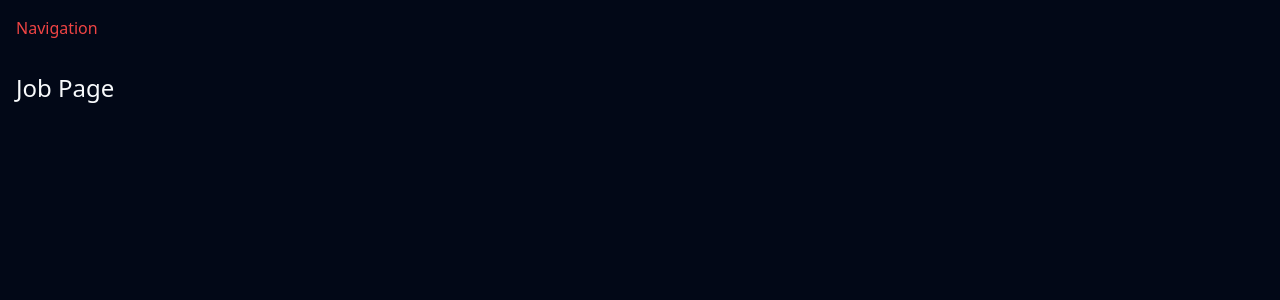
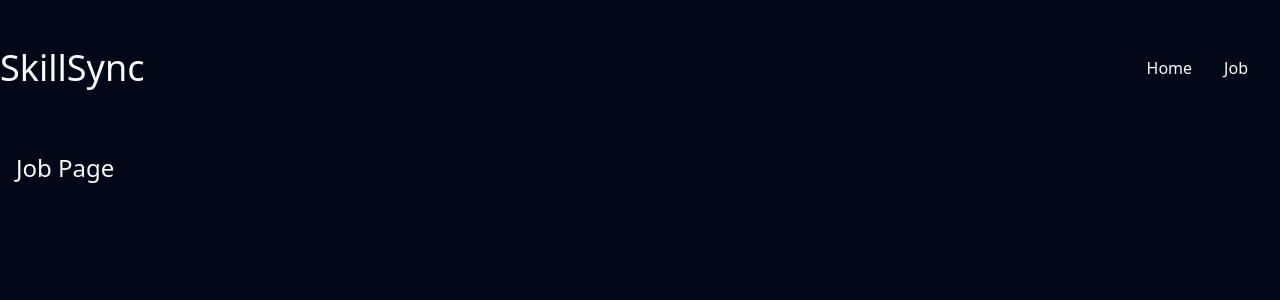
Before and after one commit to Janani-Balasooriya/skill-sync-front-end, a React (Vite) app: page /job in a window 1280 px wide. Shown: the top 300 px of the page. Built offline with nearby package versions, Linux system fonts and the light colour scheme.

Commit message:
Improve navigation

```diff
--- a/src/components/shared/navigation.jsx
+++ b/src/components/shared/navigation.jsx
@@ -1,8 +1,19 @@
-function Navigation(){
+import { Link } from "react-router-dom";
+
+function Navigation() {
     return (
-        <div className="p-4">
-                <h1 className="text-red-500">Navigation</h1>
+        <nav className="flex py-12 justify-between items-center">
+            <div>
+                <Link to={"/"} className="text-4xl font-medium text-underlay-1">
+                    SkillSync
+                </Link>
             </div>
+            <div className="flex justify-center gap-x-8 items-center">
+                <Link to={"/"}>Home</Link>
+                <Link to={"/job"}>Job</Link>
+                <div className="flex gap-x-4 items-center"></div>
+            </div>
+        </nav>
     );
 };
 
--- a/src/layouts/root.layout.jsx
+++ b/src/layouts/root.layout.jsx
@@ -3,7 +3,7 @@ import { Outlet } from "react-router-dom";
 
 function RootLayout(){
     return (
-        <main>
+        <main className="container">
             <Navigation/>
             <Outlet/>
         </main>
```
